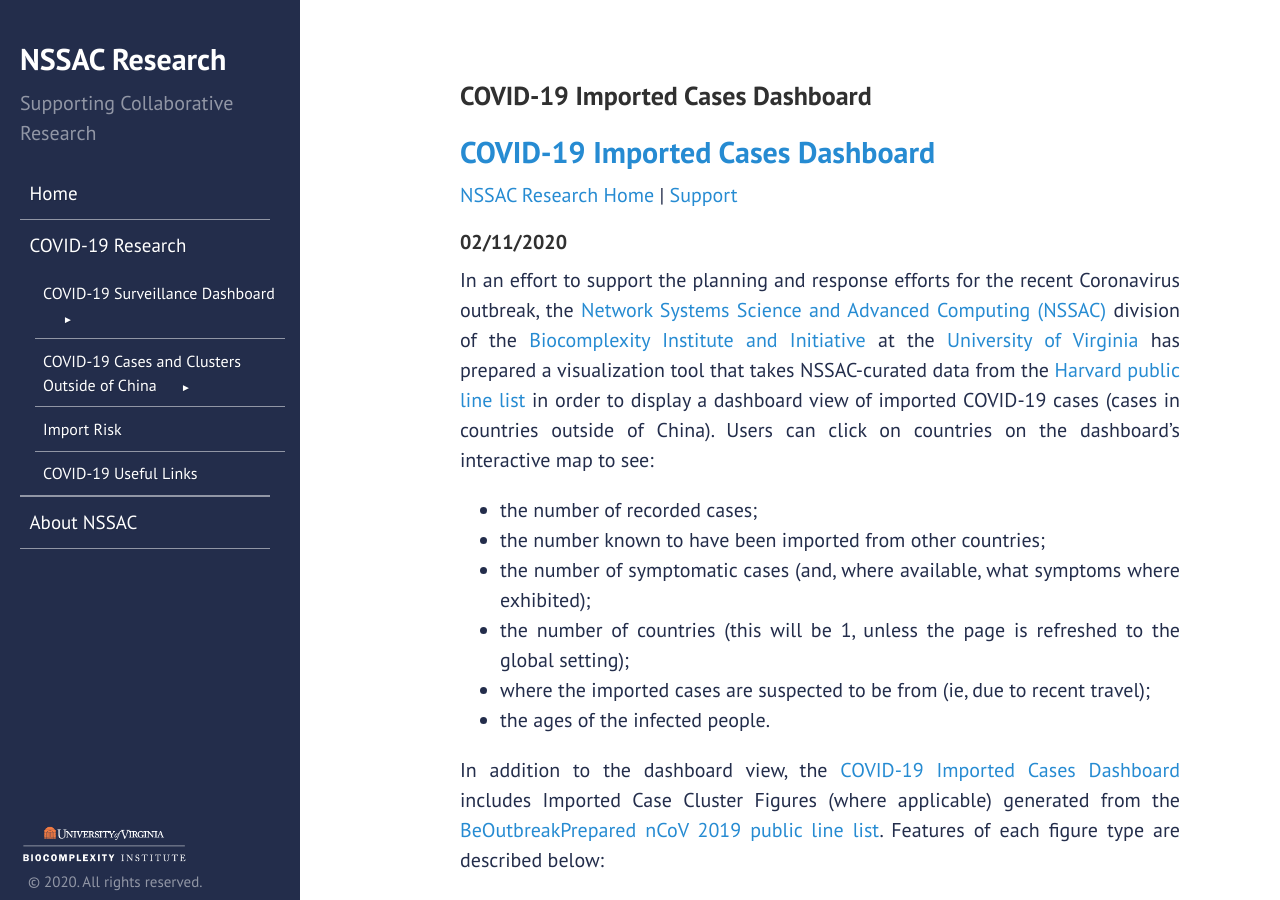
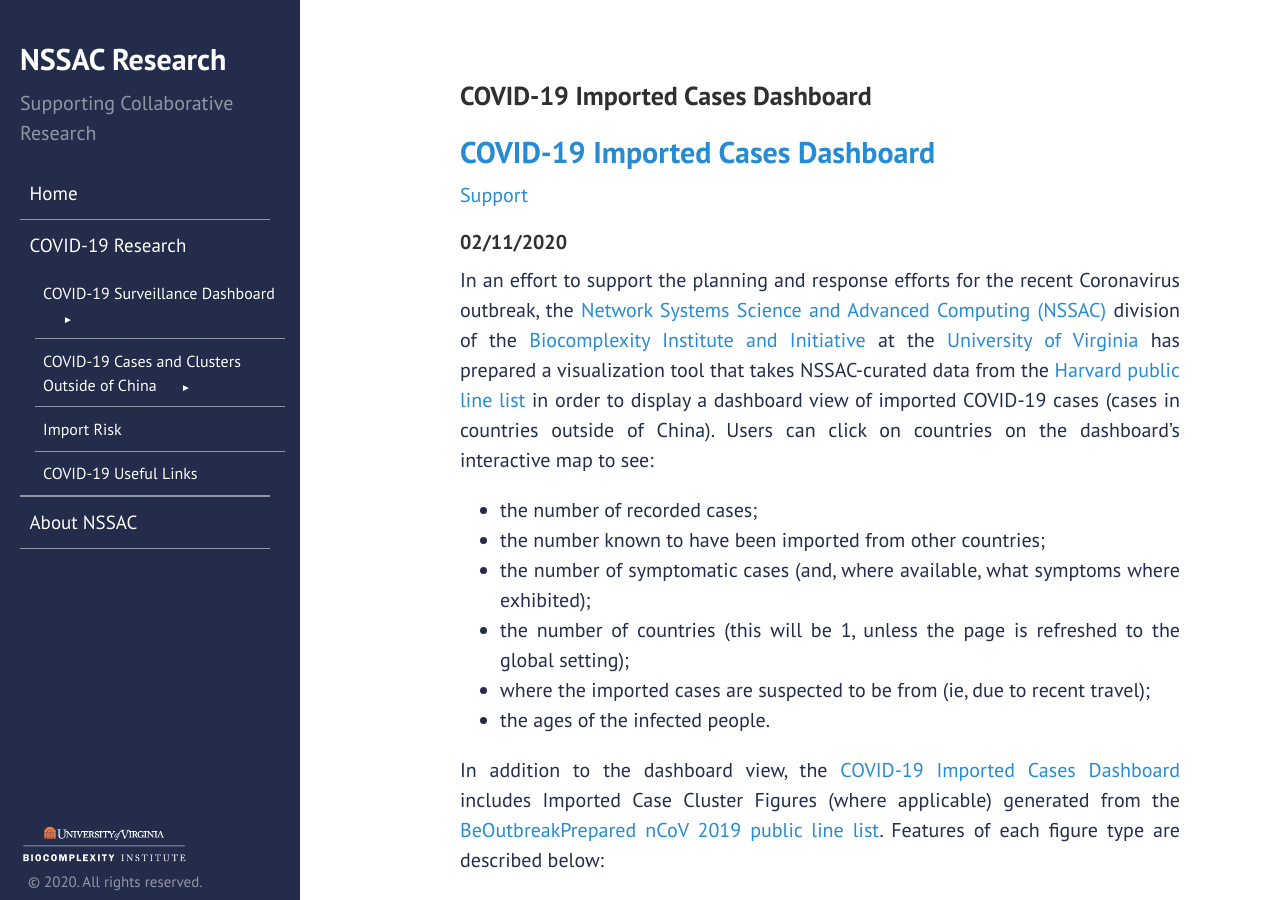
Before and after one commit to mehta-gaurav/mehta-gaurav.github.io, a Jekyll site: the page built from covid-19/covid-19_imported_cases/index.md, in a window 1280 px wide and 900 px high. Built offline with Jekyll 4.4.1, drawn with Linux system fonts in a browser that asks for light colours; our own code applies the rules of GitHub Pages for plain Markdown files.

Commit message:
Update index.md

```diff
--- a/covid-19/covid-19_imported_cases/index.md
+++ b/covid-19/covid-19_imported_cases/index.md
@@ -1,5 +1,5 @@
 ## [COVID-19 Imported Cases Dashboard](https://datastudio.google.com/u/0/reporting/f6ad0988-f203-45f8-8d18-5d726c1d2d8b/page/MGzDB)
-[NSSAC Research Home](https://nssac.github.io/) | [Support](mailto:nssac_ncov_support@virginia.edu?subject=Imported%20Cases%20Dashboard)
+ [Support](mailto:nssac_ncov_support@virginia.edu?subject=Imported%20Cases%20Dashboard)
 
 ##### 02/11/2020
 
```
